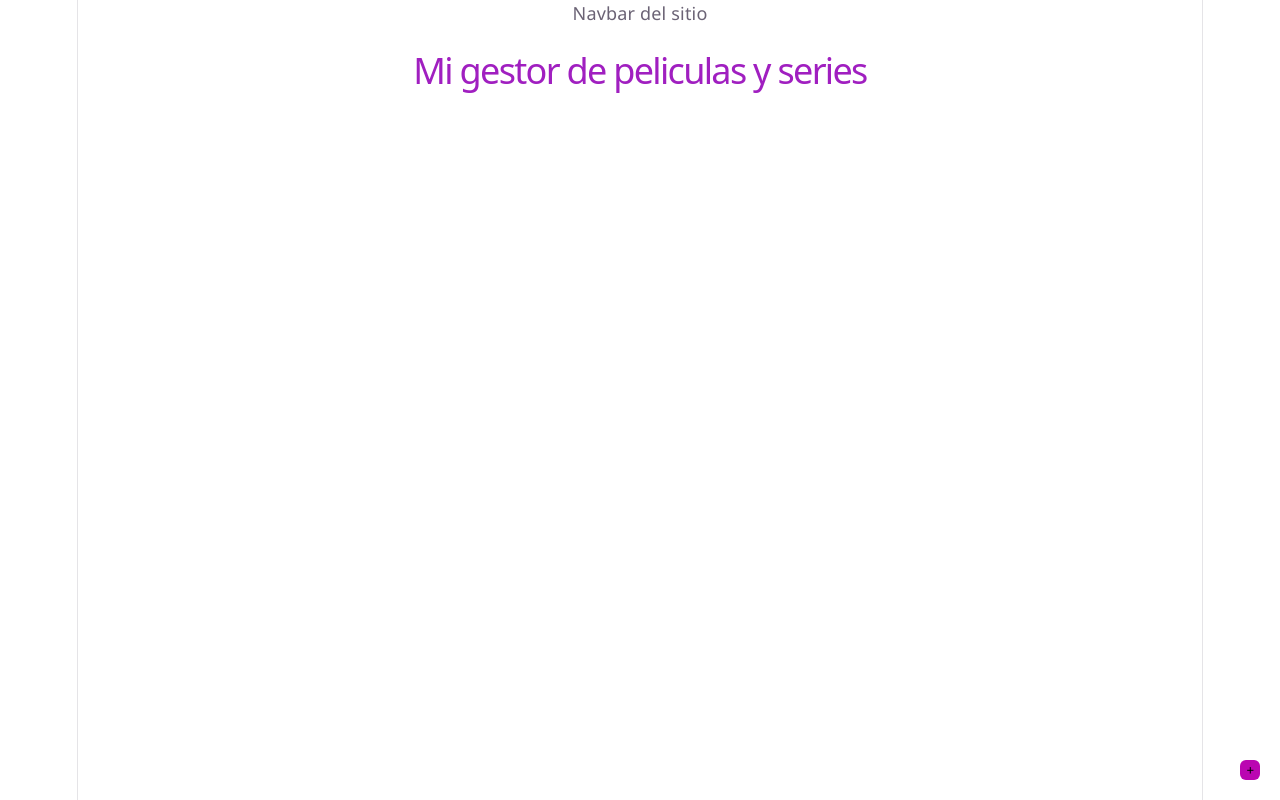
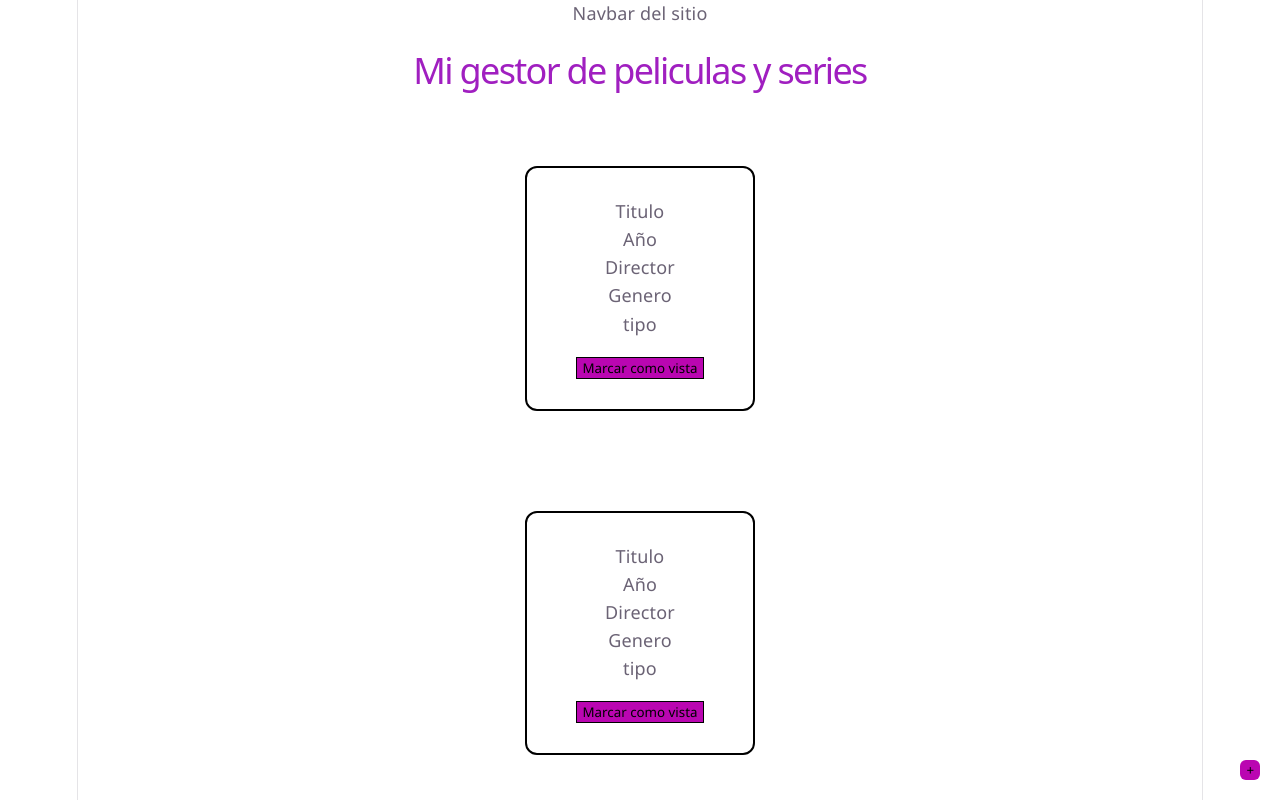
Before and after one commit to Mateol20/PWA2026, a React (Vite) app in the folder TP1/: page / in a window 1280 px wide. Shown: the top 800 px of the page. Built offline with nearby package versions, Linux system fonts and the light colour scheme.

Commit message:
Se crea el componente Peliculas no vistas que muestra las tarjetas de esa seccion, solo se incorpora el formato base de como quedaria, no pude posicionar las tarjeras una al lado de la otra y aun no captura datos de ningun formulario

```diff
--- /dev/null
+++ b/TP1/src/Components/PeliculasNoVistas/PeliculasNoVistas.css
@@ -0,0 +1,37 @@
+* { disbox-sizing: border-box; font-family: 'Segoe UI', sans-serif; }
+
+.container {
+  /* display: flex; */
+  justify-content: center;
+  padding: 50px;
+}
+
+.tarjeta {
+  border: 2px solid rgb(0, 0, 0);
+  padding: 30px;
+  border-radius: 12px;
+  width: 100%;
+  max-width: 230px;
+}
+.dato {
+  margin-bottom: 2px;
+  display: flex;
+  justify-content: center;
+}
+button {
+  margin: auto;
+  margin-top: 20px;
+  display: block;
+  background-color: rgb(186, 6, 177);
+  border: solid 1px black;
+  cursor: pointer;
+}
+button:hover{
+    filter: brightness(.8);
+    color: black;
+}
+#titulo{}
+#director{}
+#genero{}
+#tipo{}
+#anio{}
--- /dev/null
+++ b/TP1/src/Components/PeliculasNoVistas/PeliculasNoVistas.jsx
@@ -0,0 +1,18 @@
+import React from 'react'
+import './PeliculasNoVistas.css'
+
+export const PeliculasNoVistas = () => {
+  return (
+    <div id="container" className="container">
+        <div id="tarjeta" className="tarjeta">
+            <label id="titulo" className='dato'> Titulo  </label>
+            <label id="anio" className='dato'> Año  </label>
+            <label id='director' className='dato'> Director  </label>
+            <label id='genero' className='dato'> Genero  </label>
+            <label id='tipo' className='dato'> tipo  </label>
+            <button id='boton'>Marcar como vista</button>
+        </div>
+    </div>
+  )
+}
+// tipo, genero, año, director, titulo boton para marcar como vista
--- a/TP1/src/pages/Home/Home.jsx
+++ b/TP1/src/pages/Home/Home.jsx
@@ -2,6 +2,7 @@ import { useState } from "react";
 import  Formulario  from "../../Components/Formulario/Formulario.jsx";
 import Titulo from "../../Components/Titulo/Titulo.jsx";
 import styles from"./Home.module.css";
+import { PeliculasNoVistas } from "../../Components/PeliculasNoVistas/PeliculasNoVistas.jsx";
 const Home = () => {
   const [mostrarFormulario, setMostrarFormulario] = useState(false);
   return (
@@ -10,15 +11,19 @@ const Home = () => {
       <section>
         <Titulo texto="Mi gestor de peliculas y series" />
       </section>
-    <div>
+
+      <section>
+        <PeliculasNoVistas/>
+        <PeliculasNoVistas/>
+        <PeliculasNoVistas/>
+      </section>
+      <div id="formularioNuecaPelicula">
       <button
           className= {styles.agregarPelicula}
           onClick={() => setMostrarFormulario(!mostrarFormulario)}
         >
           {mostrarFormulario ? "Cerrar" : "+"}
         </button>
-
-
         {/* <button className= {styles.agregarPelicula} > + </button> */}
       </div>
     </>
--- a/TP1/src/pages/Home/Home.module.css
+++ b/TP1/src/pages/Home/Home.module.css
@@ -3,11 +3,11 @@
     position:fixed ;
     bottom: 20px;
     right: 20px;
-    color: black;
     border: solid 0px rgb(135, 15, 79);
     border-radius: 30%;
     background-color: rgb(186, 6, 177);
 }
 .agregarPelicula:hover{
     filter: brightness(0.8);
+    color: black;
 }
```
Lines whose indentation alone changed are shown as unchanged.
